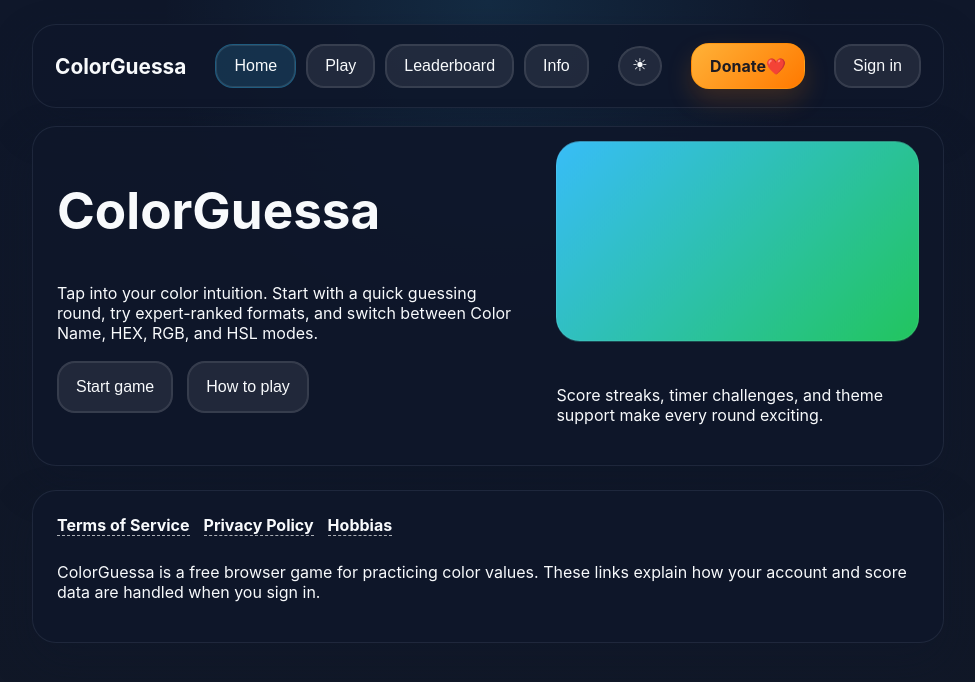
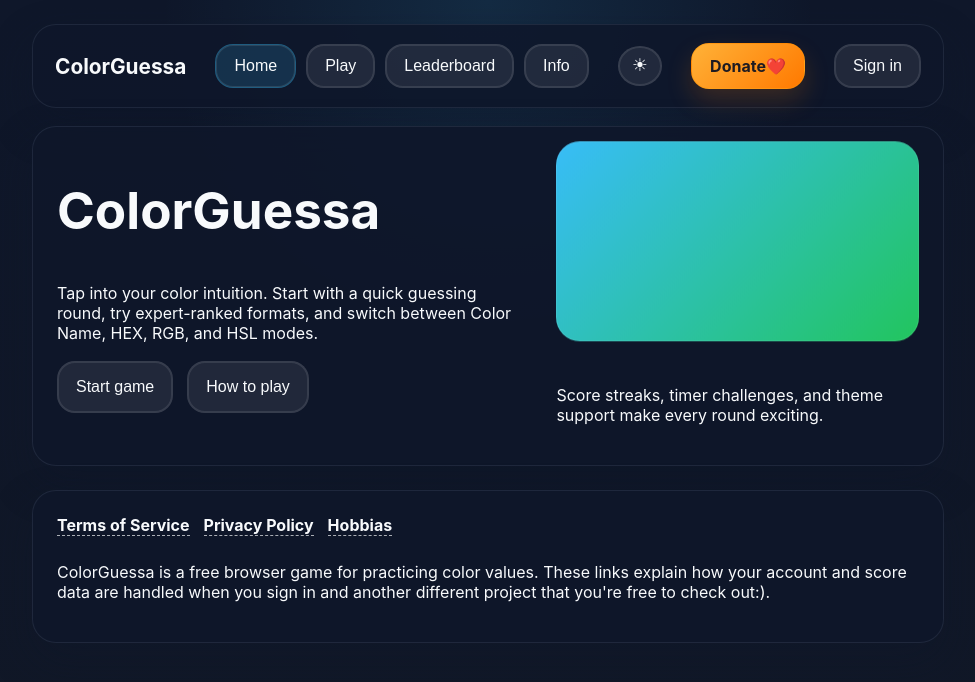
Before and after one commit to dogoragahelpme/dogoragahelpme.github.io, a website: page index.html in a window 1280 px wide. Shown: the whole page, without its empty margins (152-1127 px from the left). Drawn offline with nearby package versions, Linux system fonts and the light colour scheme.

```diff
--- a/index.html
+++ b/index.html
@@ -256,7 +256,7 @@
     <a href="https://hobbias.com/" class="footer-link" target="_blank" rel="noopener noreferrer">Hobbias</a>
   </div>
 
-  <p>ColorGuessa is a free browser game for practicing color values. These links explain how your account and score data are handled when you sign in.</p>
+  <p>ColorGuessa is a free browser game for practicing color values. These links explain how your account and score data are handled when you sign in and another different project that you're free to check out:).</p>
 </footer>
 
 <section id="termsPage" class="hidden about-page card">
```
